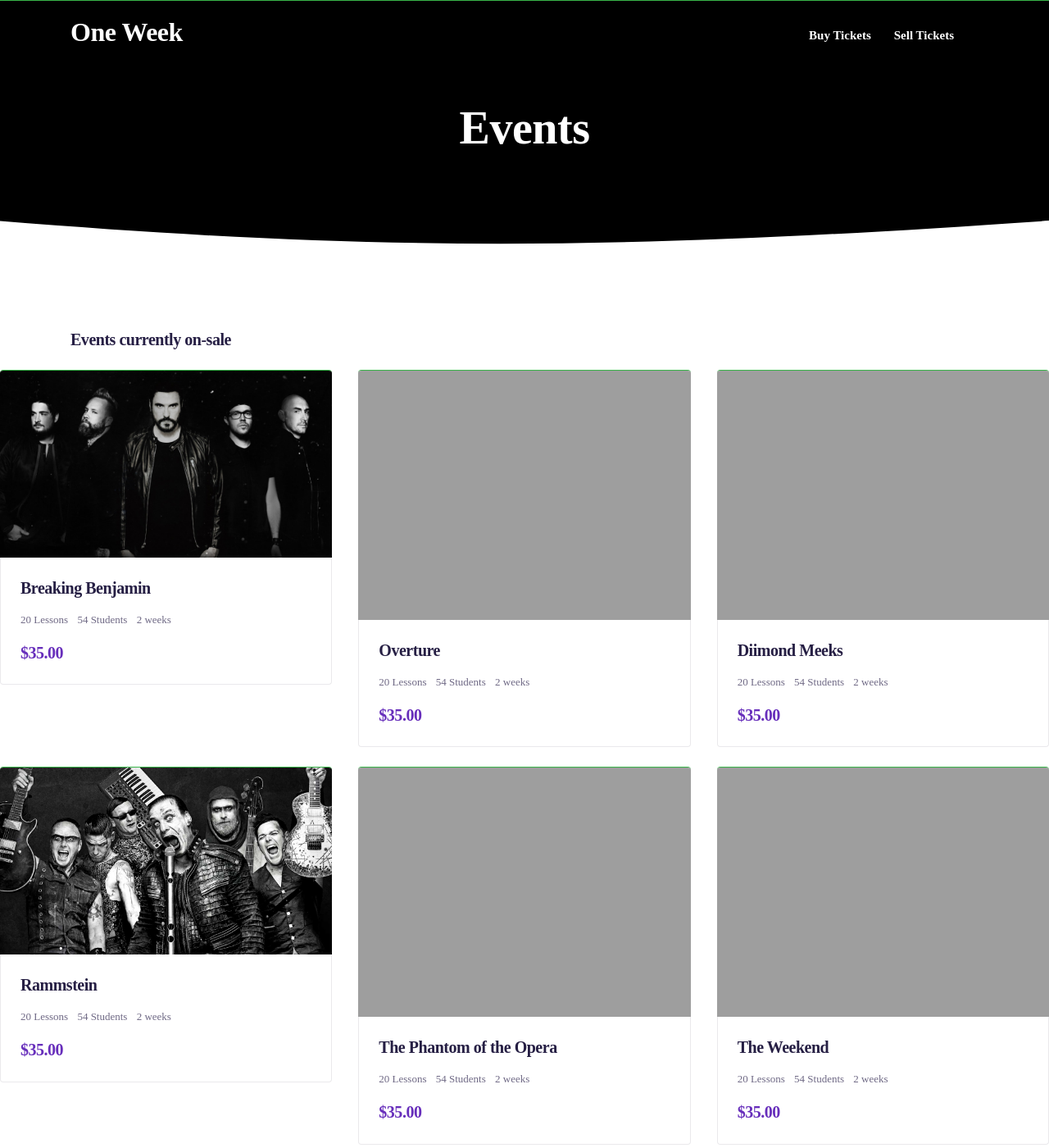
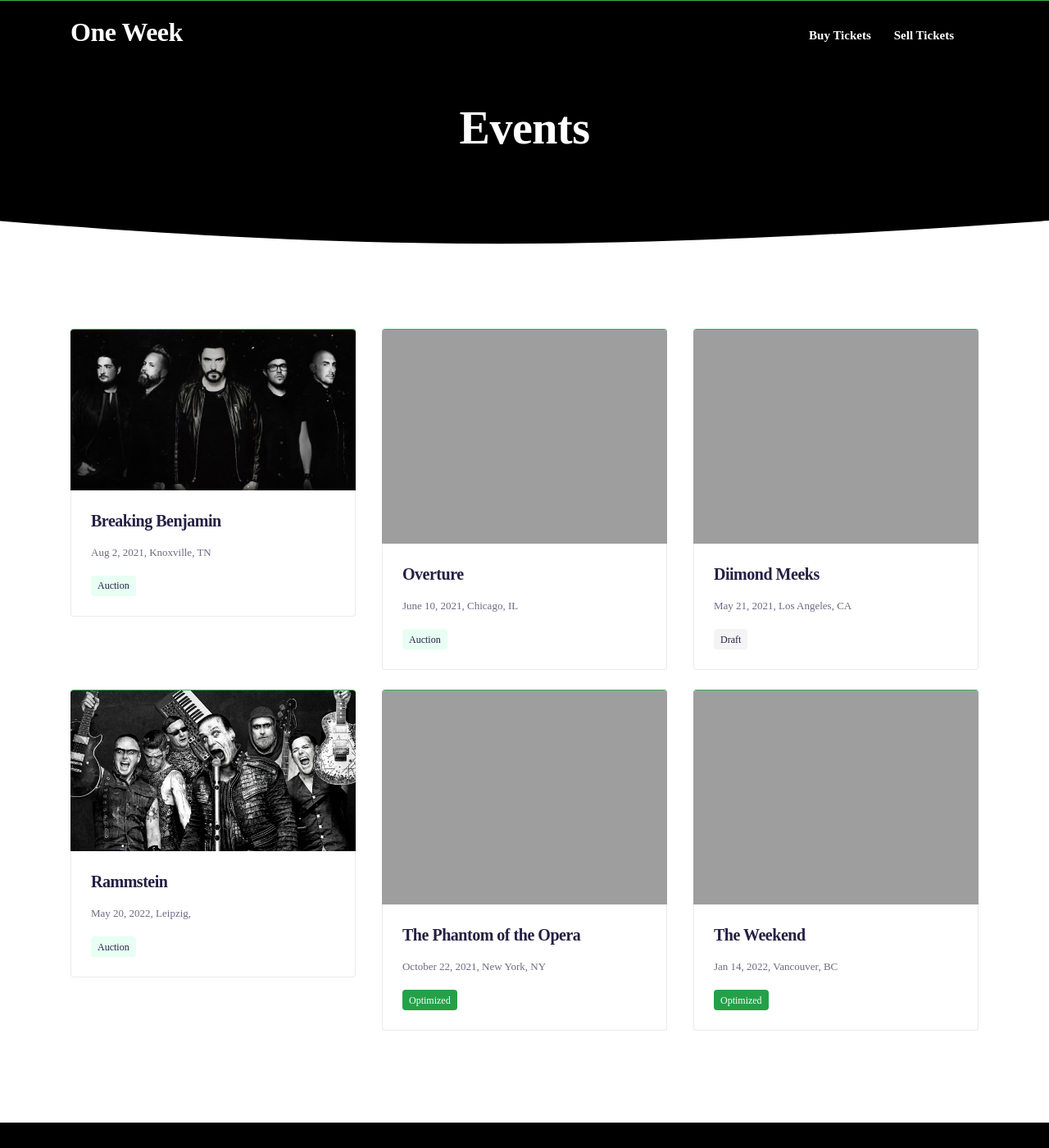
Before and after one commit to laughing-waffles/oneweektickets-app, a Jekyll site: the page built from _pages/events.html, in a window 1280 px wide and 1400 px high. Shown: the whole window at 82% size. Built offline with Jekyll 4.4.1, drawn with Linux system fonts in a browser that asks for light colours; nearby versions of some CDN libraries; some web fonts are replaced; comment, search, counter and statistics services are not loaded.

Commit message:
Update events.html

```diff
--- a/_pages/events.html
+++ b/_pages/events.html
@@ -3,31 +3,10 @@
 title: Events
 ---
 
-  <div class="d-md-flex justify-content-between mb-3">
-    <div>
-      <h4>Events currently on-sale</h4>
-    </div>
-    <!--
-    <div>
-      <div class="d-inline-block me-2">
-        <span>Sort by:</span>
-      </div>
-      <div class="d-inline-block">
-        <select class="custom-select">
-          <option selected="">Default</option>
-          <option value="1">Popularity</option>
-          <option value="2">Price: low to high</option>
-          <option value="3">Price: high to low</option>
-        </select>
-      </div>
-    </div>
-    -->
-  </div>
-</div>
 <div class="row">
   <!-- course thumbnail -->
   {% for event in site.events %}
-  <div class="col-xl-4 col-lg-6 col-md-6 col-12">
+  <div class="col-xl-4 col-md-6 col-12">
     <div class="mb-4">
       <a href="{{ event.url | absolute_url }}" target="_blank" >
         <img src="{{ event.hero | absolute_url }}" alt="" class="img-fluid w-100 border-top border-top-5 border-primary rounded-top" />
@@ -36,8 +15,14 @@
         <a href="{{ event.url | absolute_url }}" target="_blank">
           <h4 class="mb-3">{{ event.title }}</h4>
         </a>
-        <p class="font-13 font-weight-bold"><span class="me-2">20 Lessons</span> <span class="me-2">54 Students</span> <span>2 weeks</span></p>
-        <span class="font-weight-bold text-secondary h4 mb-0">$35.00</span>
+        <p class="font-13 font-weight-bold">{{ event.event-date }}, {{ event.city }}, {{ event.state }}</p>
+        {% if event.status == 'optimized' %}
+        <span class="badge bg-success me-lg-2 me-0">Optimized</span>
+        {% elsif event.status == 'auction' %}
+        <span class="badge bg-light-success text-dark me-lg-2 me-0">Auction</span>
+        {% elsif event.status == 'draft' %}
+        <span class="badge bg-light text-dark me-lg-2 me-0">Draft</span>
+        {% endif %}
       </div>
     </div>
   </div>
```
